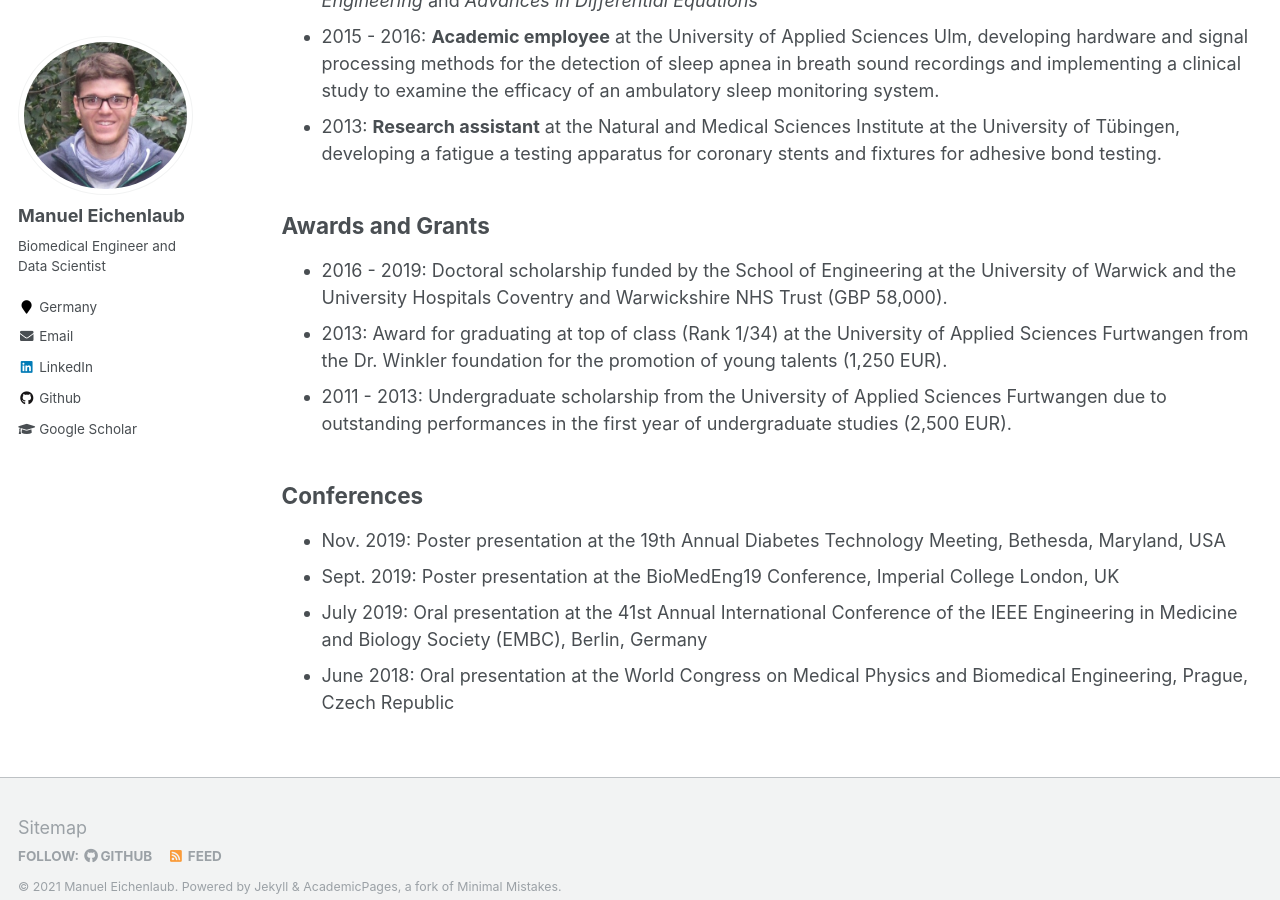
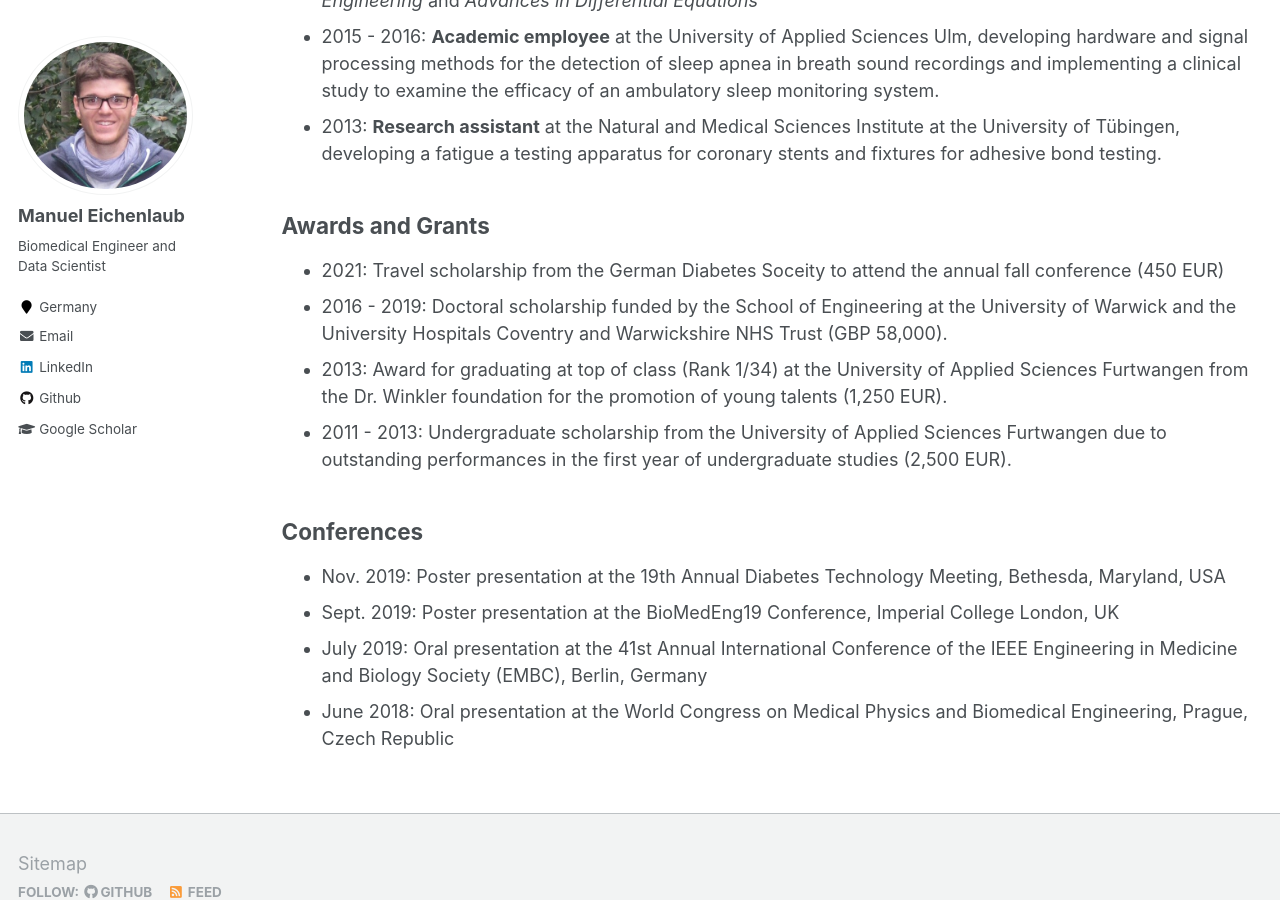
Before and after one commit to manueich/manueich.github.io, a Jekyll site: the page built from _pages/cv.md, in a window 1280 px wide and 900 px high, scrolled down 780 px. Built offline with Jekyll 4.4.1, drawn with Linux system fonts in a browser that asks for light colours.

Commit message:
Update cv.md

```diff
--- a/_pages/cv.md
+++ b/_pages/cv.md
@@ -31,6 +31,7 @@ Experience
 
 Awards and Grants
 ------
+* 2021: Travel scholarship from the German Diabetes Soceity to attend the annual fall conference (450 EUR)
 * 2016 - 2019: Doctoral scholarship funded by the School of Engineering at the University of Warwick and the University Hospitals Coventry and Warwickshire NHS Trust (GBP 58,000).
 * 2013: Award for graduating at top of class (Rank 1/34) at the University of Applied Sciences Furtwangen from the Dr. Winkler foundation for the promotion of young talents (1,250 EUR).
 * 2011 - 2013: Undergraduate scholarship from the University of Applied Sciences Furtwangen due to outstanding performances in the first year of undergraduate studies (2,500 EUR).
```
